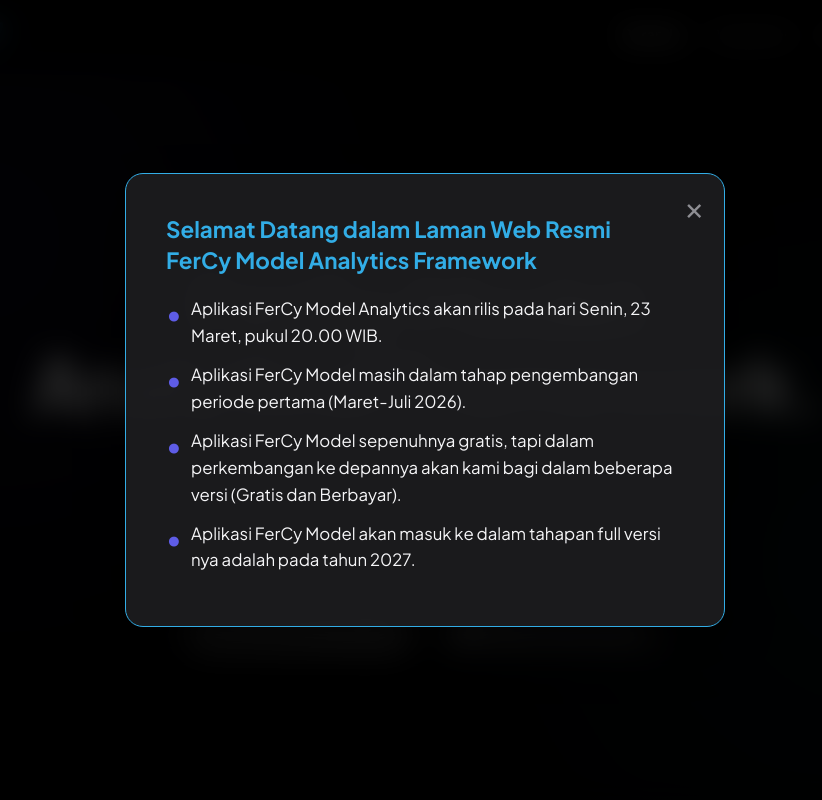
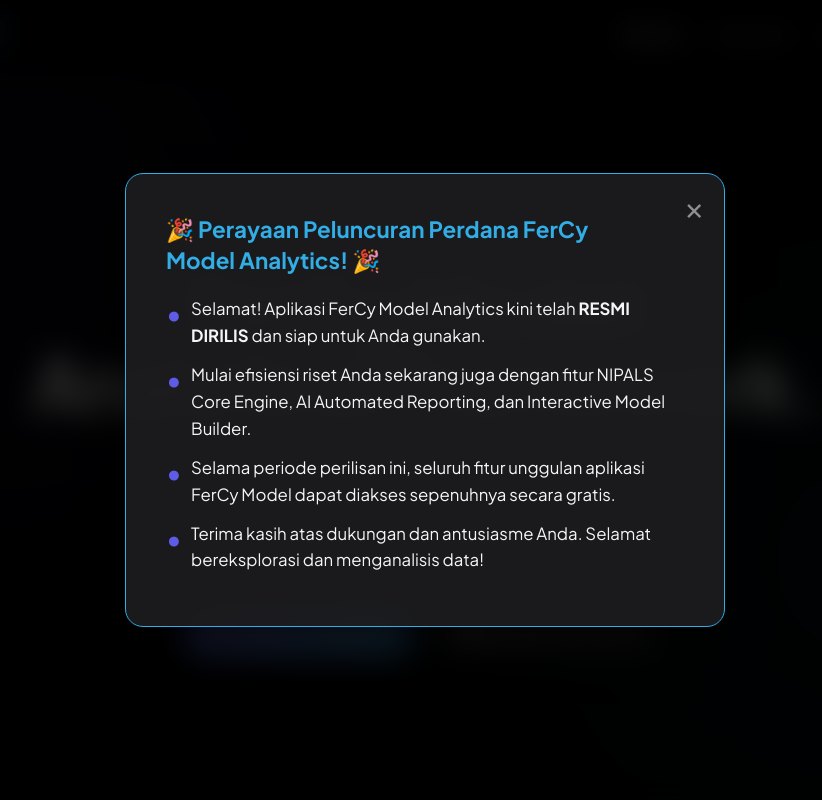
Before and after one commit to Natsume-sensei/Landing-Page-Fercy-Model, a plain HTML site: page index.html in a window 1280 px wide. Shown: the top 800 px of the page, without its empty margins (215-1037 px from the left). Drawn offline with Linux system fonts and the light colour scheme.

Commit message:
Update announcement text and button functionality

```diff
--- a/index.html
+++ b/index.html
@@ -259,12 +259,12 @@
     <div id="announcementPopup" class="announcement-overlay">
         <div class="announcement-modal">
             <button class="announcement-close" onclick="closeAnnouncementPopup()">&times;</button>
-            <h3>Selamat Datang dalam Laman Web Resmi FerCy Model Analytics Framework</h3>
+            <h3>🎉 Perayaan Peluncuran Perdana FerCy Model Analytics! 🎉</h3>
             <ul>
-                <li>Aplikasi FerCy Model Analytics akan rilis pada hari Senin, 23 Maret, pukul 20.00 WIB.</li>
-                <li>Aplikasi FerCy Model masih dalam tahap pengembangan periode pertama (Maret-Juli 2026).</li>
-                <li>Aplikasi FerCy Model sepenuhnya gratis, tapi dalam perkembangan ke depannya akan kami bagi dalam beberapa versi (Gratis dan Berbayar).</li>
-                <li>Aplikasi FerCy Model akan masuk ke dalam tahapan full versi nya adalah pada tahun 2027.</li>
+                <li>Selamat! Aplikasi FerCy Model Analytics kini telah <strong>RESMI DIRILIS</strong> dan siap untuk Anda gunakan.</li>
+                <li>Mulai efisiensi riset Anda sekarang juga dengan fitur NIPALS Core Engine, AI Automated Reporting, dan Interactive Model Builder.</li>
+                <li>Selama periode perilisan ini, seluruh fitur unggulan aplikasi FerCy Model dapat diakses sepenuhnya secara gratis.</li>
+                <li>Terima kasih atas dukungan dan antusiasme Anda. Selamat bereksplorasi dan menganalisis data!</li>
             </ul>
         </div>
     </div>
@@ -308,7 +308,7 @@
                 <p class="academic-meta">Dikembangkan oleh Feryl Ilyasa</p>
 
                 <div class="hero-btns">
-                    <button class="btn-primary btn-disabled" onclick="alert('Mohon maaf, fitur ini ditutup sementara dan baru akan diaktifkan secara resmi pada pukul 20.00 WIB.')"><i class="fas fa-rocket"></i> Start Your Research</button>
+                    <button class="btn-primary" onclick="window.open('https://fer-cy-model-analytics.vercel.app/', '_blank')"><i class="fas fa-rocket"></i> Start Your Research</button>
                     <button class="btn-secondary" onclick="alert('Ini akan membuka video atau dokumen panduan.')"><i class="fas fa-book-open"></i> Pelajari Dokumentasi</button>
                 </div>
             </div>
```
